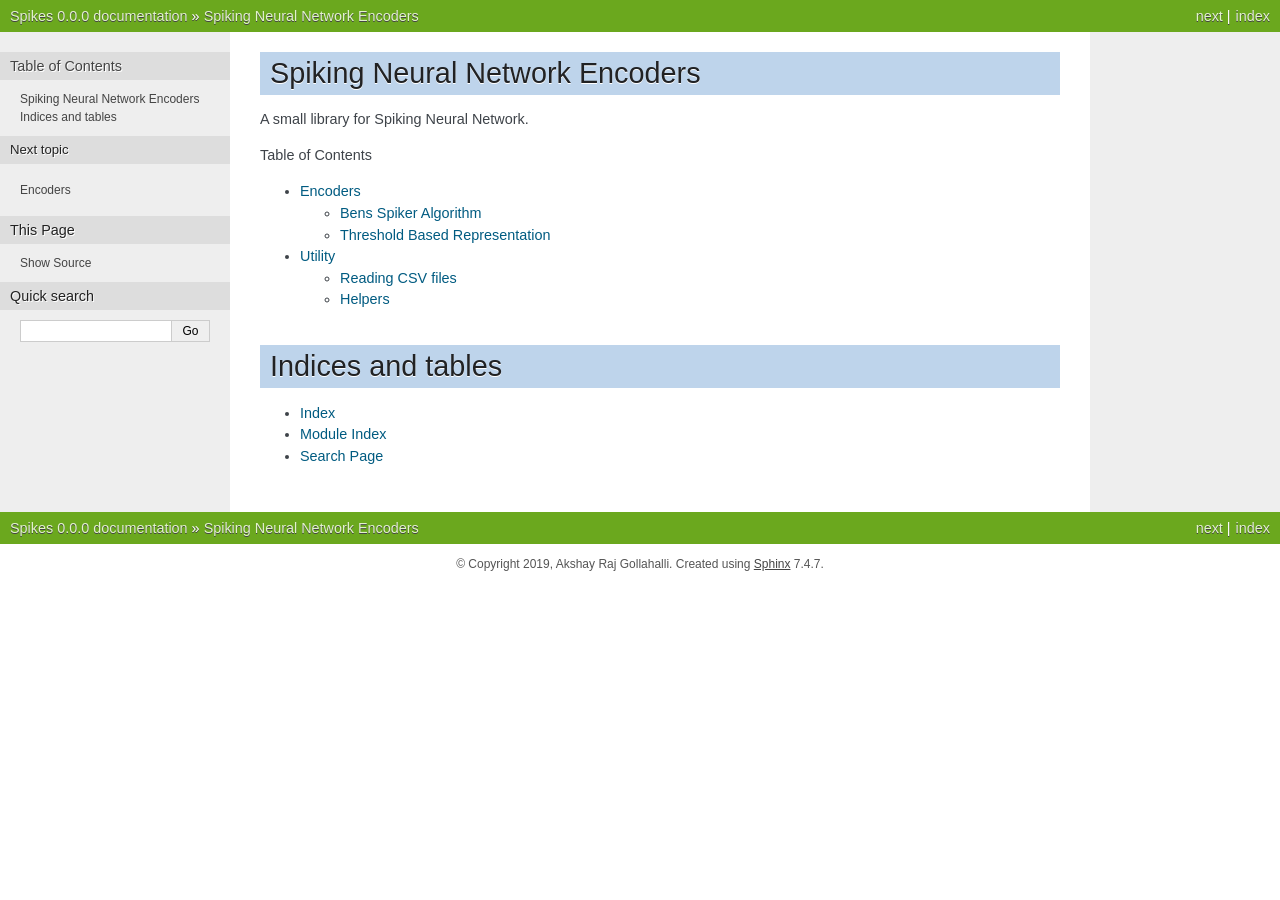
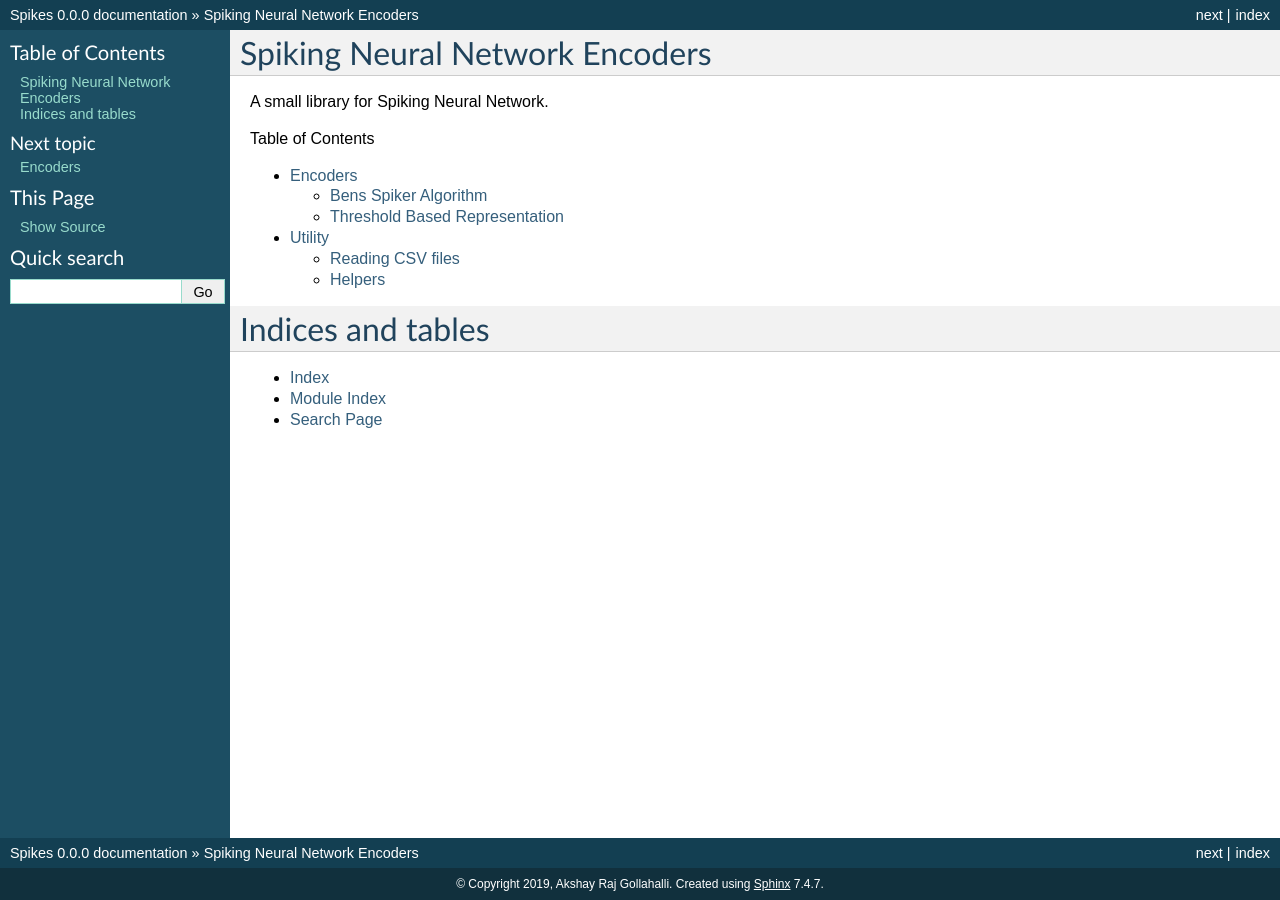
Before and after one commit to akshaybabloo/Spikes, a Sphinx documentation site: the page built from docs/index.rst, in a window 1280 px wide. Built offline with Sphinx 7.4.7, drawn with Linux system fonts in a browser that asks for light colours.

Commit message:
Fix missing page area

```diff
--- /dev/null
+++ b/docs/_static/custom.css
@@ -0,0 +1,22 @@
+/* Keep the footer at the bottom of the window on short pages. */
+body {
+    display: flex;
+    flex-direction: column;
+    min-height: 100vh;
+}
+
+div.document {
+    flex: 1 0 auto;
+}
+
+/* Stretch the white content area down to the footer. */
+div.documentwrapper,
+div.bodywrapper {
+    display: flex;
+    flex-direction: column;
+}
+
+div.bodywrapper,
+div.body {
+    flex: 1 0 auto;
+}
--- a/docs/conf.py
+++ b/docs/conf.py
@@ -126,14 +126,14 @@ todo_include_todos = False
 # The theme to use for HTML and HTML Help pages.  See the documentation for
 # a list of builtin themes.
 #
-html_theme = "nature"
+html_theme = "classic"
 
 
 # Theme options are theme-specific and customize the look and feel of a theme
 # further.  For a list of options available for each theme, see the
 # documentation.
 #
-# html_theme_options = {}
+html_theme_options = {"body_max_width": "none"}
 
 # Add any paths that contain custom themes here, relative to this directory.
 # html_theme_path = []
@@ -161,7 +161,8 @@ html_theme = "nature"
 # Add any paths that contain custom static files (such as style sheets) here,
 # relative to this directory. They are copied after the builtin static files,
 # so a file named "default.css" will overwrite the builtin "default.css".
-# html_static_path = ["_static"]
+html_static_path = ["_static"]
+html_css_files = ["custom.css"]
 
 # Add any extra paths that contain custom files (such as robots.txt or
 # .htaccess) here, relative to this directory. These files are copied
```
